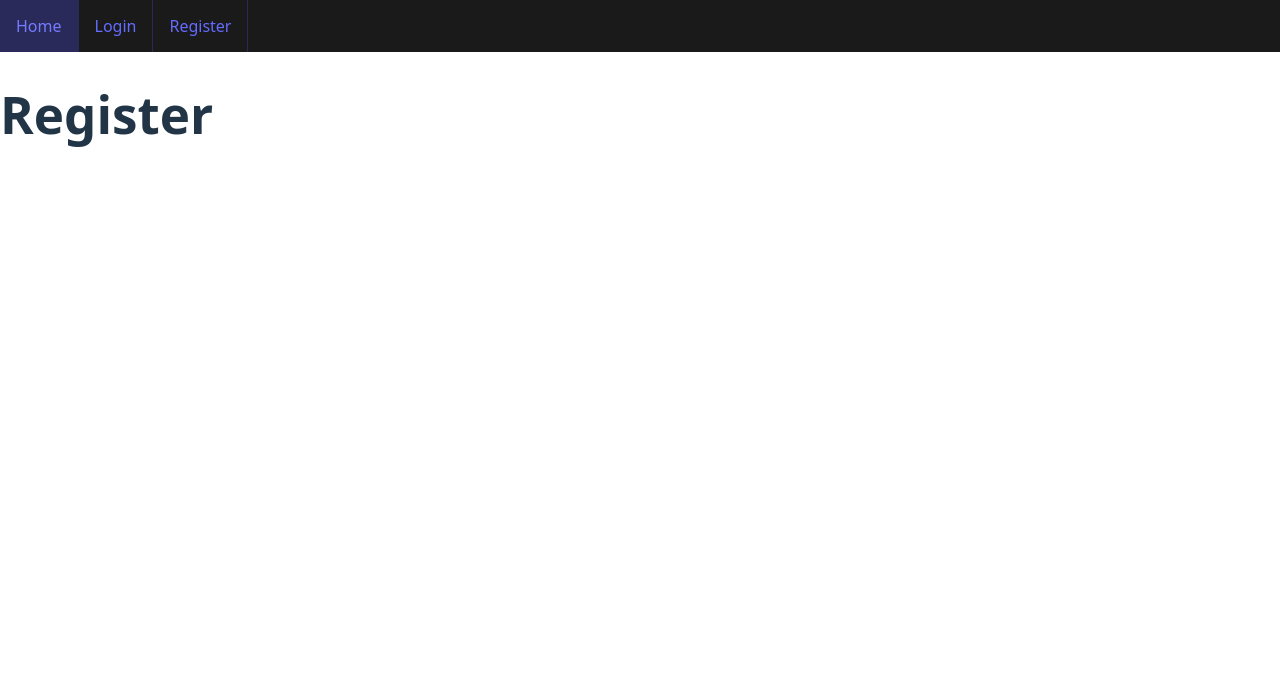
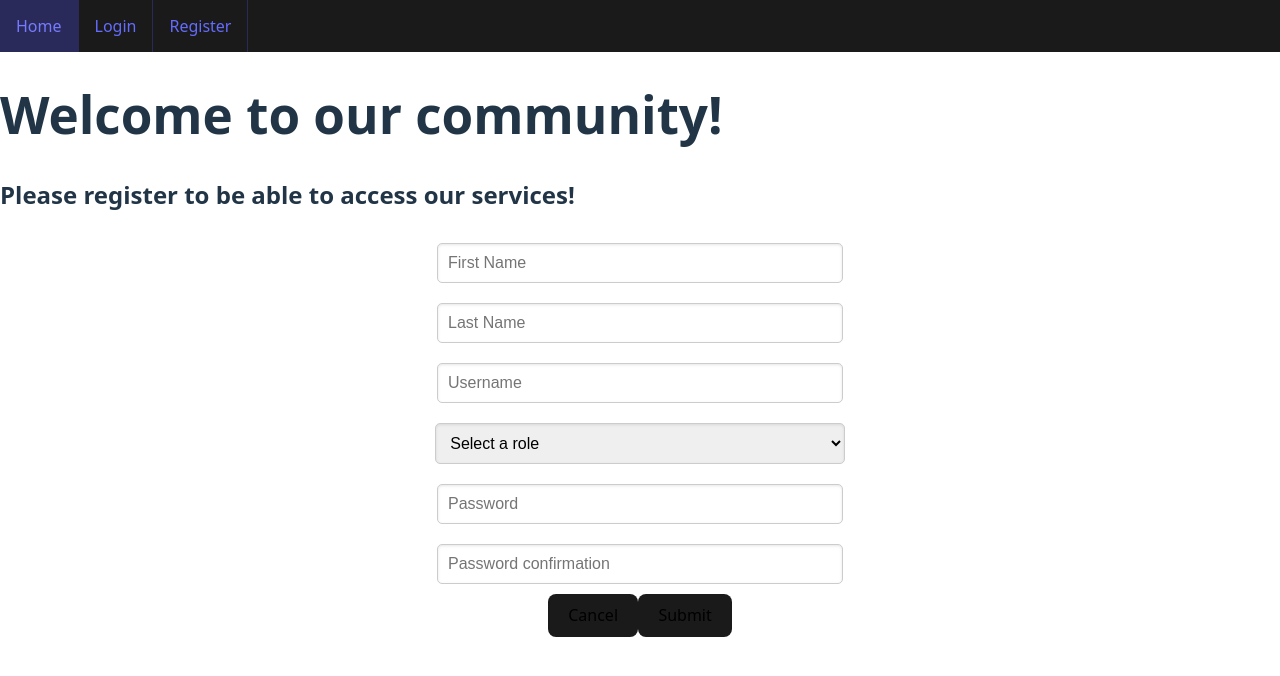
Before and after one commit to l7aur/Library-Management-System, a React (Vite) app in the folder frontend/: page /register in a window 1280 px wide. Shown: the top 676 px of the page. Built offline with nearby package versions, Linux system fonts and the light colour scheme.

Commit message:
added register page

```diff
--- a/frontend/src/components/BookSearchBar.tsx
+++ b/frontend/src/components/BookSearchBar.tsx
@@ -30,7 +30,7 @@ function BookSearchBar({ onSearch } : BookSearchBarProps) {
                         className="input_container"
                         type="text"
                         id="title"
-                        placeholder="Title"
+                        placeholder="Title containing..."
                         value={title}
                         onChange={handleTitleChange}
                     />
@@ -38,7 +38,7 @@ function BookSearchBar({ onSearch } : BookSearchBarProps) {
                         className="input_container"
                         type="number"
                         id="stock"
-                        placeholder="Stock"
+                        placeholder="Stock smaller than..."
                         value={stock}
                         onChange={handleStockChange}
                     />
--- a/frontend/src/pages/AppUsersPage.tsx
+++ b/frontend/src/pages/AppUsersPage.tsx
@@ -48,6 +48,7 @@ const AppUsersPage = () => {
                 lastName: response.lastName,
                 username: response.username,
                 password: response.password,
+                message: response.message
             }))
             .then((formattedResponse) => {
                 if (isValidUser(formattedResponse)) {
@@ -65,6 +66,9 @@ const AppUsersPage = () => {
                             , formattedResponse.firstName
                             , formattedResponse.lastName
                         ];
+                    if(formattedResponse.message != undefined) {
+                        err.push(formattedResponse.message);
+                    }
                     throw new Error(err.filter((x) => x != undefined).join("\n"));
                 }
             })
--- a/frontend/src/pages/RegisterPage.tsx
+++ b/frontend/src/pages/RegisterPage.tsx
@@ -1,7 +1,100 @@
+import CreateAppUserForm from "../components/forms/CreateAppUserForm.tsx";
+import {AppUserType} from "../types/AppUserType.tsx";
+import AppUserFormDataType from "../types/FormDataType.tsx";
+import {add} from "../services/AppUserService.ts";
+import {useState} from "react";
+
 const RegisterPage = () => {
+    const [error, setError] = useState<string[]>([]);
+    const [okays, setOkays] = useState<string[]>([]);
+    const [formFillData] = useState<AppUserType>({
+        id: "",
+        username: "",
+        password: "",
+        role: "",
+        firstName: "",
+        lastName: ""
+    });
+
+    const isValidUser = (user: AppUserType): boolean => {
+        return Boolean(user.username)
+            && Boolean(user.firstName)
+            && Boolean(user.lastName)
+            && Boolean(user.role)
+            && Boolean(user.password)
+            && Boolean(user.id)
+    };
+    const handleCreate = (newUser: AppUserFormDataType) => {
+        setError([]);
+        setOkays([]);
+        if (newUser.password !== newUser.confirmation) {
+            setError(["Password and its confirmation mismatch!"]);
+            return;
+        }
+        add(newUser)
+            .then((response: AppUserType) => ( {
+                id: response.id,
+                role: response.role,
+                firstName: response.firstName,
+                lastName: response.lastName,
+                username: response.username,
+                password: response.password,
+                message: response.message
+            }))
+            .then((formattedResponse) => {
+                if (isValidUser(formattedResponse)) {
+                    setOkays(["Success!"]);
+                } else {
+                    const err: string[] =
+                        [formattedResponse.id
+                            , formattedResponse.username
+                            , formattedResponse.password
+                            , formattedResponse.role
+                            , formattedResponse.firstName
+                            , formattedResponse.lastName
+                        ];
+                    if(formattedResponse.message != undefined) {
+                        err.push(formattedResponse.message);
+                    }
+                    throw new Error(err.filter((x) => x != undefined).join("\n"));
+                }
+            })
+            .catch((error) => {
+                const err: string[] = error.message.split("\n").filter((x: string) => x !== "");
+                setError(err);
+            });
+    };
+
     return (
         <div className="register_page">
-            <h1>Register</h1>
+            <h1>Welcome to our community!</h1>
+            <h2>Please register to be able to access our services!</h2>
+            {error.length > 0 && (
+                <div>
+                    <h3>Errors:</h3>
+                    <ul>
+                        {error.map((err, index) => (
+                            <li key={index} className="error-text">{err}</li>
+                        ))}
+                    </ul>
+                </div>
+            )}
+            {okays.length > 0 && (
+                <div>
+                    <h3>Success:</h3>
+                    <ul>
+                        {okays.map((msg, index) => (
+                            <li key={index} className="info-text">{msg}</li>
+                        ))}
+                    </ul>
+                </div>
+            )}
+            <CreateAppUserForm
+                data={formFillData}
+                onClose={() => {}}
+                onSubmitCreate={(newUserData) => handleCreate(newUserData)}
+                onSubmitUpdate={(newUserData) => handleCreate(newUserData)}
+            />
         </div>
     )
 }
--- a/frontend/src/types/AppUserType.tsx
+++ b/frontend/src/types/AppUserType.tsx
@@ -5,4 +5,5 @@ export interface AppUserType {
     password: string;
     role: string;
     username: string;
+    message?: string;
 }
```
Also changed, not shown: 1 other file (tests, documents, lock files or other folders).
